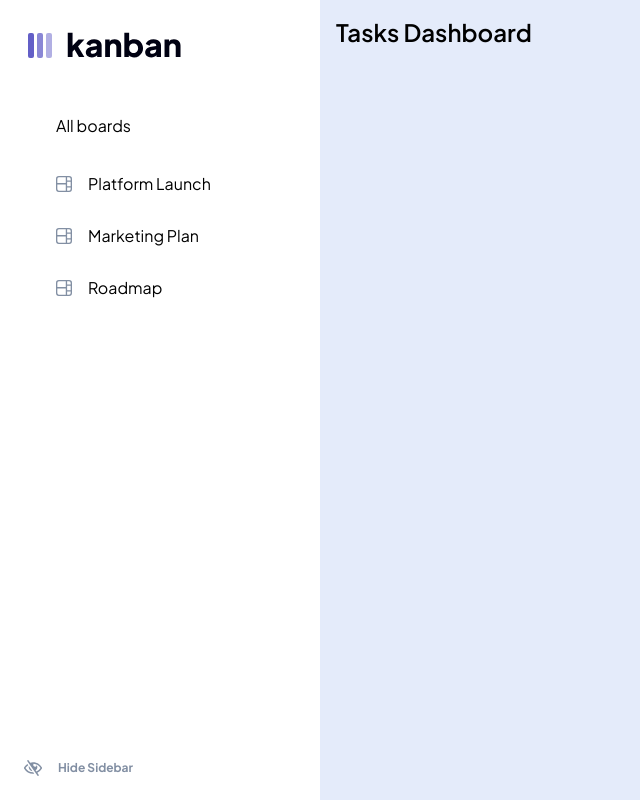
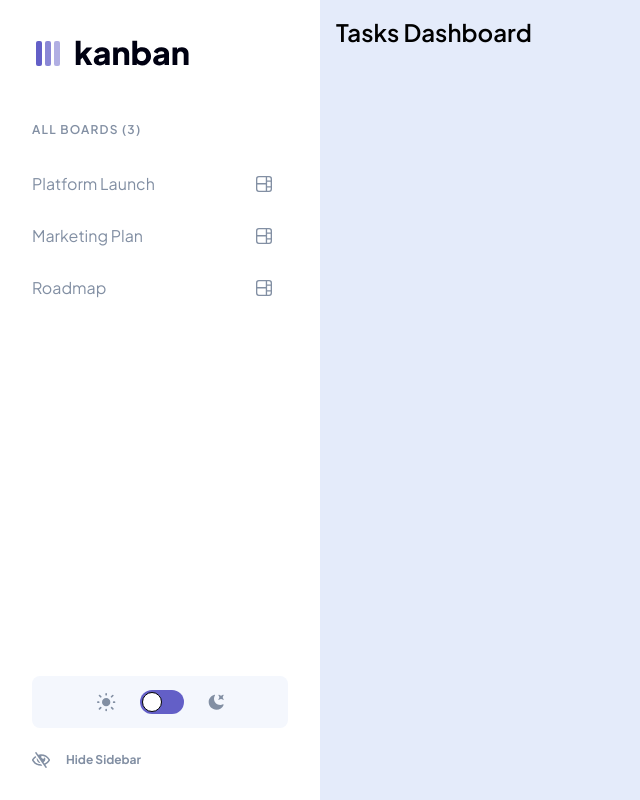
Before and after one commit to diniezikryy/zift, a Next.js app: page /1/dashboard in a window 1280 px wide. Shown: the whole page, without its empty margins (0-640 px from the left). Built offline with nearby package versions, Linux system fonts and the light colour scheme; no server answers; the database is empty; sample sign-in values are in the browser's storage.

Commit message:
adding more styling to the sidebar

```diff
--- a/components/Dashboard/Sidebar/Sidebar.tsx
+++ b/components/Dashboard/Sidebar/Sidebar.tsx
@@ -3,8 +3,8 @@
 import { db } from "../../../utils/firebase";
 import KanbanLogo from "../../../assets/logo-dark.svg";
 import HideSidebar from "../../../assets/icon-hide-sidebar.svg";
-import BoardIcon from "../../../assets/icon-board.svg";
-
+import SunIcon from "../../../assets/icon-light-theme.svg";
+import MoonIcon from "../../../assets/icon-dark-theme.svg";
 interface SidebarProps {}
 
 const Sidebar = ({ toggleCollapse, handleSidebarToggle, boards }) => {
@@ -13,7 +13,7 @@
 
   return (
     <div
-      className={`relative flex flex-col h-screen bg-white w-80 p-6 ${
+      className={`transition-transform ease-in-out flex flex-col h-screen bg-white w-80 p-8 ${
         toggleCollapse ? "hidden" : "w-80"
       }`}
     >
@@ -32,23 +32,69 @@
       </div>
 
       <div className="flex flex-col justify-between">
-        <h3 className="pl-8 mb-5">All boards</h3>
+        <h3 className="mb-5 text-xs font-semibold tracking-widest uppercase text-grey-light-tertiary">
+          All boards ({boardsArr.length})
+        </h3>
+
+        <div className="">
           {boardsArr.map((board) => {
             return (
               <a
                 href="#"
-              className="flex flex-row items-center py-3.5 px-8 hover:bg-purple-primary"
+                className="group flex justify-between flex-row items-center text-grey-light-tertiary py-3.5 hover:text-purple-primary hover:text-white hover:rounded-lg"
               >
+                {board}
                 <span className="mr-4">
-                <BoardIcon />
+                  <svg
+                    width="16"
+                    height="16"
+                    xmlns="http://www.w3.org/2000/svg"
+                    className="group-hover:fill-purple-primary fill-grey-light-tertiary"
+                  >
+                    <path d="M0 2.889A2.889 2.889 0 0 1 2.889 0H13.11A2.889 2.889 0 0 1 16 2.889V13.11A2.888 2.888 0 0 1 13.111 16H2.89A2.889 2.889 0 0 1 0 13.111V2.89Zm1.333 5.555v4.667c0 .859.697 1.556 1.556 1.556h6.889V8.444H1.333Zm8.445-1.333V1.333h-6.89A1.556 1.556 0 0 0 1.334 2.89V7.11h8.445Zm4.889-1.333H11.11v4.444h3.556V5.778Zm0 5.778H11.11v3.11h2a1.556 1.556 0 0 0 1.556-1.555v-1.555Zm0-7.112V2.89a1.555 1.555 0 0 0-1.556-1.556h-2v3.111h3.556Z" />
+                  </svg>
                 </span>
-              {board}
               </a>
             );
           })}
         </div>
+      </div>
 
-      <div className="flex flex-row w-full mt-auto">
+      <div className="flex items-center justify-center w-full bg-grey-light-primary p-3.5 rounded-lg mt-auto">
+        <svg
+          width="19"
+          height="19"
+          xmlns="http://www.w3.org/2000/svg"
+          className="mr-6"
+        >
+          <path
+            d="M9.167 15.833a.833.833 0 0 1 .833.834v.833a.833.833 0 0 1-1.667 0v-.833a.833.833 0 0 1 .834-.834ZM3.75 13.75a.833.833 0 0 1 .59 1.422l-1.25 1.25a.833.833 0 0 1-1.18-1.178l1.25-1.25a.833.833 0 0 1 .59-.244Zm10.833 0c.221 0 .433.088.59.244l1.25 1.25a.833.833 0 0 1-1.179 1.178l-1.25-1.25a.833.833 0 0 1 .59-1.422ZM9.167 5a4.167 4.167 0 1 1 0 8.334 4.167 4.167 0 0 1 0-8.334Zm-7.5 3.333a.833.833 0 0 1 0 1.667H.833a.833.833 0 1 1 0-1.667h.834Zm15.833 0a.833.833 0 0 1 0 1.667h-.833a.833.833 0 0 1 0-1.667h.833Zm-1.667-6.666a.833.833 0 0 1 .59 1.422l-1.25 1.25a.833.833 0 1 1-1.179-1.178l1.25-1.25a.833.833 0 0 1 .59-.244Zm-13.333 0c.221 0 .433.088.59.244l1.25 1.25a.833.833 0 0 1-1.18 1.178L1.91 3.09a.833.833 0 0 1 .59-1.422ZM9.167 0A.833.833 0 0 1 10 .833v.834a.833.833 0 1 1-1.667 0V.833A.833.833 0 0 1 9.167 0Z"
+            fill="#828FA3"
+          />
+        </svg>
+        <label className="relative inline-flex items-center cursor-pointer">
+          <input
+            type="checkbox"
+            value=""
+            id="default-toggle"
+            className="sr-only peer"
+          />
+          <div className="w-11 h-6 bg-purple-primary peer-focus:outline-none peer-focus:ring-4 peer-focus:ring-blue-300 dark:peer-focus:ring-blue-800 rounded-full peer dark:bg-gray-700 peer-checked:after:translate-x-full peer-checked:after:border-white after:content-[''] after:absolute after:top-[2px] after:left-[2px] after:bg-white after:border-gray-300 after:border after:rounded-full after:h-5 after:w-5 after:transition-all dark:border-gray-600 peer-checked:bg-blue-600"></div>
+        </label>
+        <svg
+          width="16"
+          height="16"
+          xmlns="http://www.w3.org/2000/svg"
+          className="ml-6"
+        >
+          <path
+            d="M6.474.682c.434-.11.718.406.481.78A6.067 6.067 0 0 0 6.01 4.72c0 3.418 2.827 6.187 6.314 6.187.89.002 1.77-.182 2.584-.54.408-.18.894.165.724.57-1.16 2.775-3.944 4.73-7.194 4.73-4.292 0-7.771-3.41-7.771-7.615 0-3.541 2.466-6.518 5.807-7.37Zm8.433.07c.442-.294.969.232.674.674l-.525.787a1.943 1.943 0 0 0 0 2.157l.525.788c.295.441-.232.968-.674.673l-.787-.525a1.943 1.943 0 0 0-2.157 0l-.786.525c-.442.295-.97-.232-.675-.673l.525-.788a1.943 1.943 0 0 0 0-2.157l-.525-.787c-.295-.442.232-.968.674-.673l.787.525a1.943 1.943 0 0 0 2.157 0Z"
+            fill="#828FA3"
+          />
+        </svg>
+      </div>
+
+      <div className="flex flex-row w-full mt-6">
         <button
           className="flex flex-row items-center mr-4"
           onClick={handleSidebarToggle}
```
Lines whose indentation alone changed are shown as unchanged.
